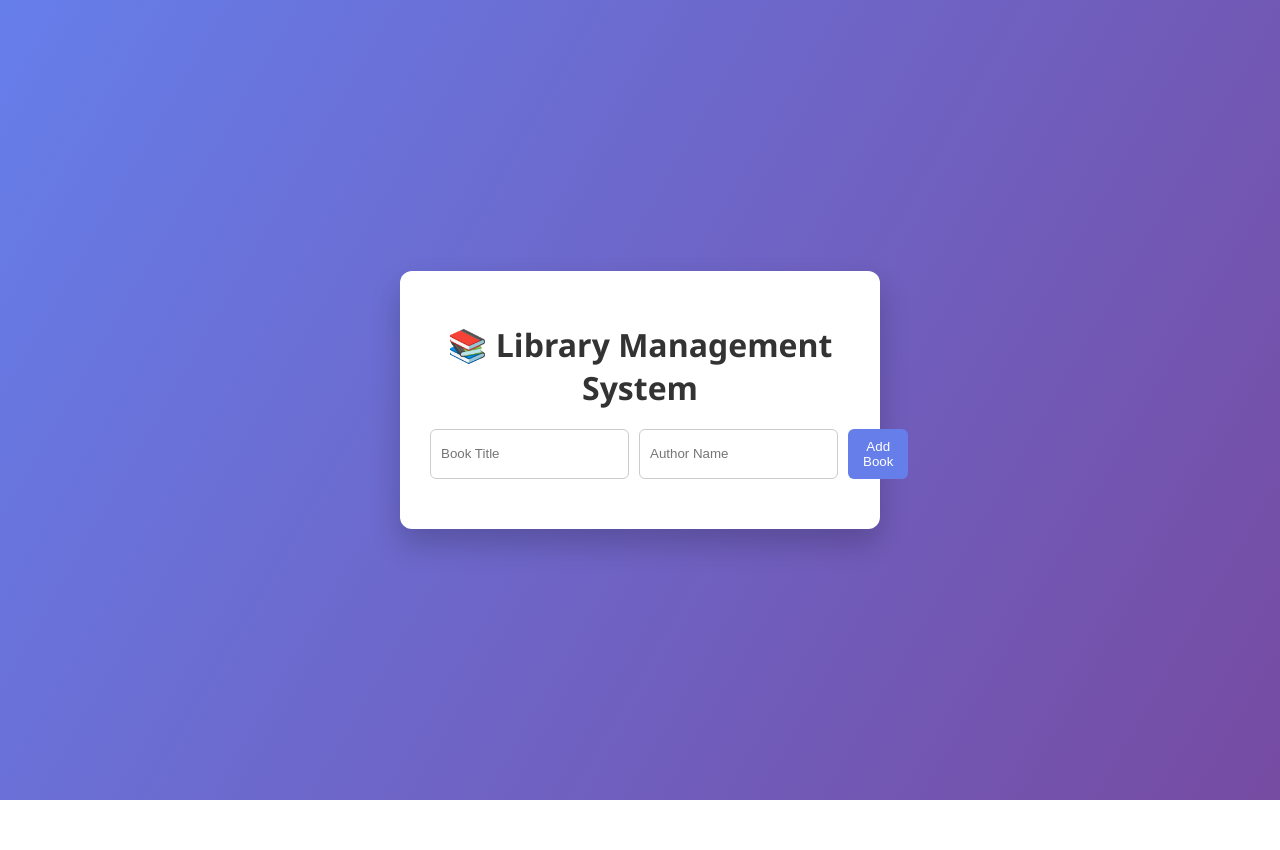
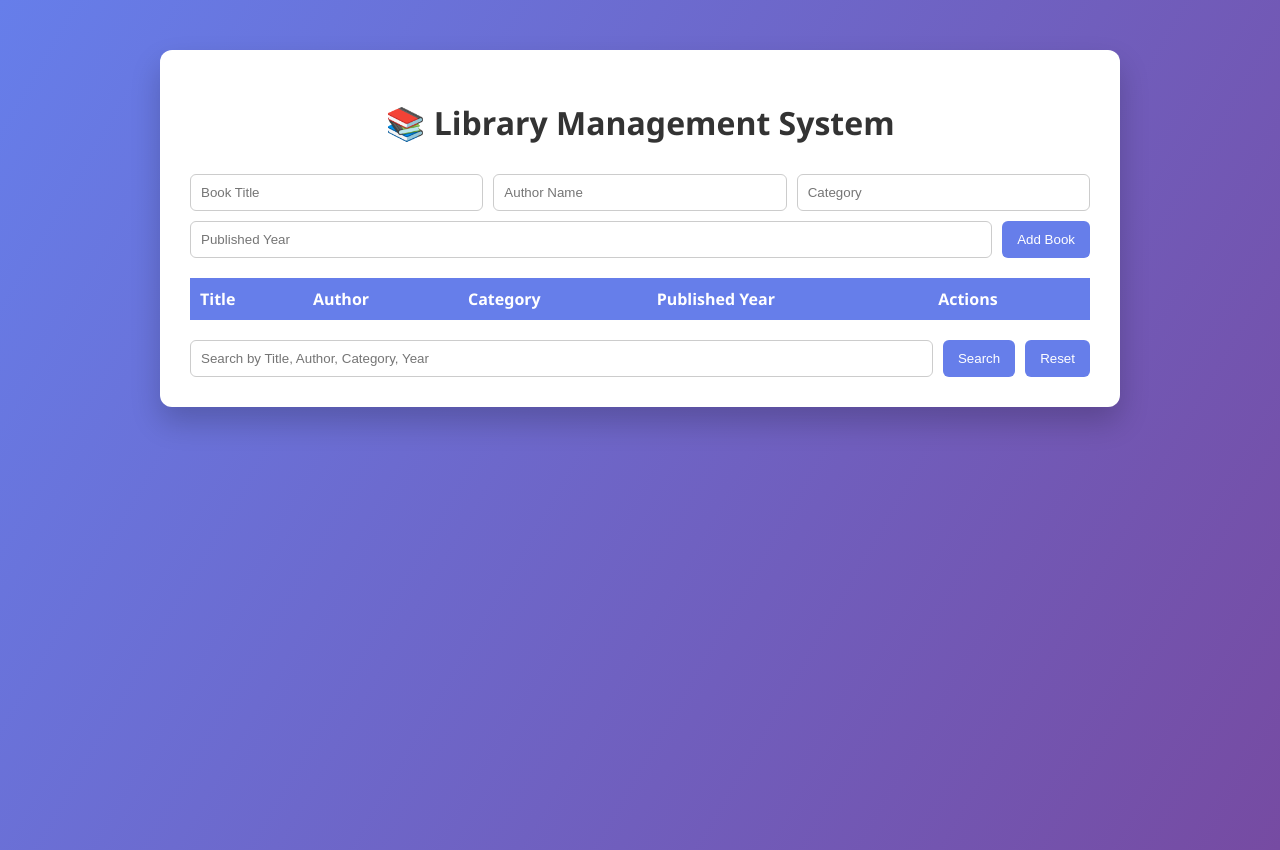
Before and after one commit to BHARATHRAJ2006-SPEC/library-management-system, a plain HTML site: page frontend/index.html in a window 1280 px wide. Before the commit the page ends 800 px from the top, so only its background shows below. Drawn offline with Linux system fonts and the light colour scheme; no server answers.

Commit message:
Improve frontend UI and design

```diff
--- a/frontend/index.html
+++ b/frontend/index.html
@@ -6,17 +6,38 @@
   <link rel="stylesheet" href="styles.css">
 </head>
 <body>
-
-<div class="app">
+  <div class="container">
     <h1>📚 Library Management System</h1>
 
+    <!-- Add Book Form -->
     <div class="form">
       <input id="title" placeholder="Book Title">
       <input id="author" placeholder="Author Name">
+      <input id="category" placeholder="Category">
+      <input id="year" placeholder="Published Year">
       <button onclick="addBook()">Add Book</button>
     </div>
 
-  <ul id="bookList"></ul>
+    <!-- Book List -->
+    <table id="bookList">
+      <thead>
+        <tr>
+          <th>Title</th>
+          <th>Author</th>
+          <th>Category</th>
+          <th>Published Year</th>
+          <th>Actions</th>
+        </tr>
+      </thead>
+      <tbody></tbody>
+    </table>
+
+    <!-- Search Toggle -->
+    <div class="search-toggle">
+      <input id="searchQuery" placeholder="Search by Title, Author, Category, Year">
+      <button onclick="searchBooks()">Search</button>
+      <button onclick="loadBooks()">Reset</button>
+    </div>
   </div>
 
   <script src="script.js"></script>
--- a/frontend/script.js
+++ b/frontend/script.js
@@ -1,46 +1,87 @@
 const API = "https://library-management-system-ql11.onrender.com/books";
+const tableBody = document.querySelector("#bookList tbody");
 
-const list = document.getElementById("bookList");
-
+// Load all books
 async function loadBooks() {
   const res = await fetch(API);
   const books = await res.json();
 
-  list.innerHTML = "";
+  tableBody.innerHTML = "";
   books.forEach(book => {
-    const li = document.createElement("li");
-    li.innerHTML = `
-      <span><strong>${book.title}</strong> — ${book.author}</span>
-      <button onclick="deleteBook('${book._id}')">Delete</button>
+    const row = document.createElement("tr");
+    row.innerHTML = `
+      <td>${book.title}</td>
+      <td>${book.author}</td>
+      <td>${book.category || '-'}</td>
+      <td>${book.publishedYear || '-'}</td>
+      <td>
+        <button class="action-btn" onclick="deleteBook('${book._id}')">Delete</button>
+      </td>
     `;
-    list.appendChild(li);
+    tableBody.appendChild(row);
   });
 }
 
+// Add new book
 async function addBook() {
   const title = document.getElementById("title").value.trim();
   const author = document.getElementById("author").value.trim();
+  const category = document.getElementById("category").value.trim();
+  const year = document.getElementById("year").value.trim();
 
   if (!title || !author) {
-    alert("Please fill all fields");
+    alert("Title and Author are required!");
     return;
   }
 
   await fetch(API, {
     method: "POST",
     headers: { "Content-Type": "application/json" },
-    body: JSON.stringify({ title, author })
+    body: JSON.stringify({ title, author, category, publishedYear: year })
   });
 
   document.getElementById("title").value = "";
   document.getElementById("author").value = "";
+  document.getElementById("category").value = "";
+  document.getElementById("year").value = "";
 
   loadBooks();
 }
 
+// Delete book
 async function deleteBook(id) {
   await fetch(`${API}/${id}`, { method: "DELETE" });
   loadBooks();
 }
 
+// Search books
+async function searchBooks() {
+  const query = document.getElementById("searchQuery").value.toLowerCase();
+  const res = await fetch(API);
+  const books = await res.json();
+
+  const filtered = books.filter(book =>
+    (book.title && book.title.toLowerCase().includes(query)) ||
+    (book.author && book.author.toLowerCase().includes(query)) ||
+    (book.category && book.category.toLowerCase().includes(query)) ||
+    (book.publishedYear && book.publishedYear.toString().includes(query))
+  );
+
+  tableBody.innerHTML = "";
+  filtered.forEach(book => {
+    const row = document.createElement("tr");
+    row.innerHTML = `
+      <td>${book.title}</td>
+      <td>${book.author}</td>
+      <td>${book.category || '-'}</td>
+      <td>${book.publishedYear || '-'}</td>
+      <td>
+        <button class="action-btn" onclick="deleteBook('${book._id}')">Delete</button>
+      </td>
+    `;
+    tableBody.appendChild(row);
+  });
+}
+
+// Initial load
 loadBooks();
--- a/frontend/styles.css
+++ b/frontend/styles.css
@@ -1,16 +1,18 @@
 body {
   margin: 0;
-  min-height: 100vh;
   font-family: "Segoe UI", Arial, sans-serif;
   background: linear-gradient(120deg, #667eea, #764ba2);
   display: flex;
   justify-content: center;
-  align-items: center;
+  align-items: flex-start;
+  padding-top: 50px;
+  min-height: 100vh;
 }
 
-.app {
+.container {
   background: #fff;
-  width: 420px;
+  width: 90%;
+  max-width: 900px;
   padding: 30px;
   border-radius: 12px;
   box-shadow: 0 15px 30px rgba(0,0,0,0.2);
@@ -18,18 +20,19 @@ body {
 
 h1 {
   text-align: center;
-  margin-bottom: 20px;
+  margin-bottom: 30px;
   color: #333;
 }
 
 .form {
   display: flex;
+  flex-wrap: wrap;
   gap: 10px;
   margin-bottom: 20px;
 }
 
 input {
-  flex: 1;
+  flex: 1 1 200px;
   padding: 10px;
   border-radius: 6px;
   border: 1px solid #ccc;
@@ -54,34 +57,43 @@ button:hover {
   background: #5a67d8;
 }
 
-ul {
-  list-style: none;
-  padding: 0;
-  margin: 0;
+table {
+  width: 100%;
+  border-collapse: collapse;
 }
 
-li {
-  background: #f5f5f5;
-  margin: 8px 0;
-  padding: 10px 12px;
-  border-radius: 6px;
-  display: flex;
-  justify-content: space-between;
-  align-items: center;
-  animation: fadeIn 0.3s ease;
+thead th {
+  text-align: left;
+  padding: 10px;
+  background: #667eea;
+  color: #fff;
 }
 
-li button {
-  background: #ff5c5c;
-  padding: 6px 10px;
-  font-size: 0.85rem;
+tbody td {
+  padding: 10px;
+  border-bottom: 1px solid #ddd;
 }
 
-li button:hover {
+tbody tr:hover {
+  background: #f5f5f5;
+}
+
+.action-btn {
+  background: #ff5c5c;
+  padding: 5px 10px;
+  border: none;
+  border-radius: 6px;
+  color: white;
+  cursor: pointer;
+  transition: 0.2s;
+}
+
+.action-btn:hover {
   background: #e04444;
 }
 
-@keyframes fadeIn {
-  from { opacity: 0; transform: translateY(5px); }
-  to { opacity: 1; transform: translateY(0); }
+.search-toggle {
+  display: flex;
+  gap: 10px;
+  margin-top: 20px;
 }
```
Lines whose indentation alone changed are shown as unchanged.
